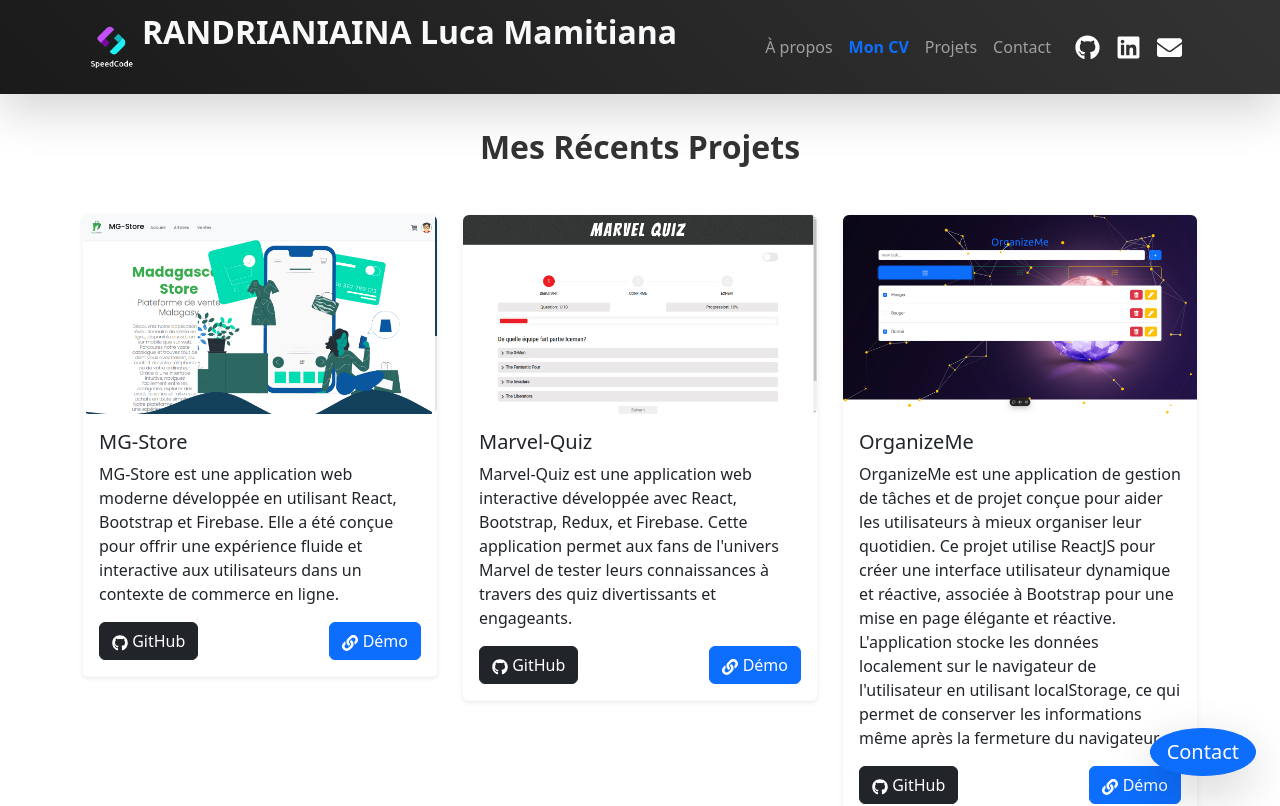
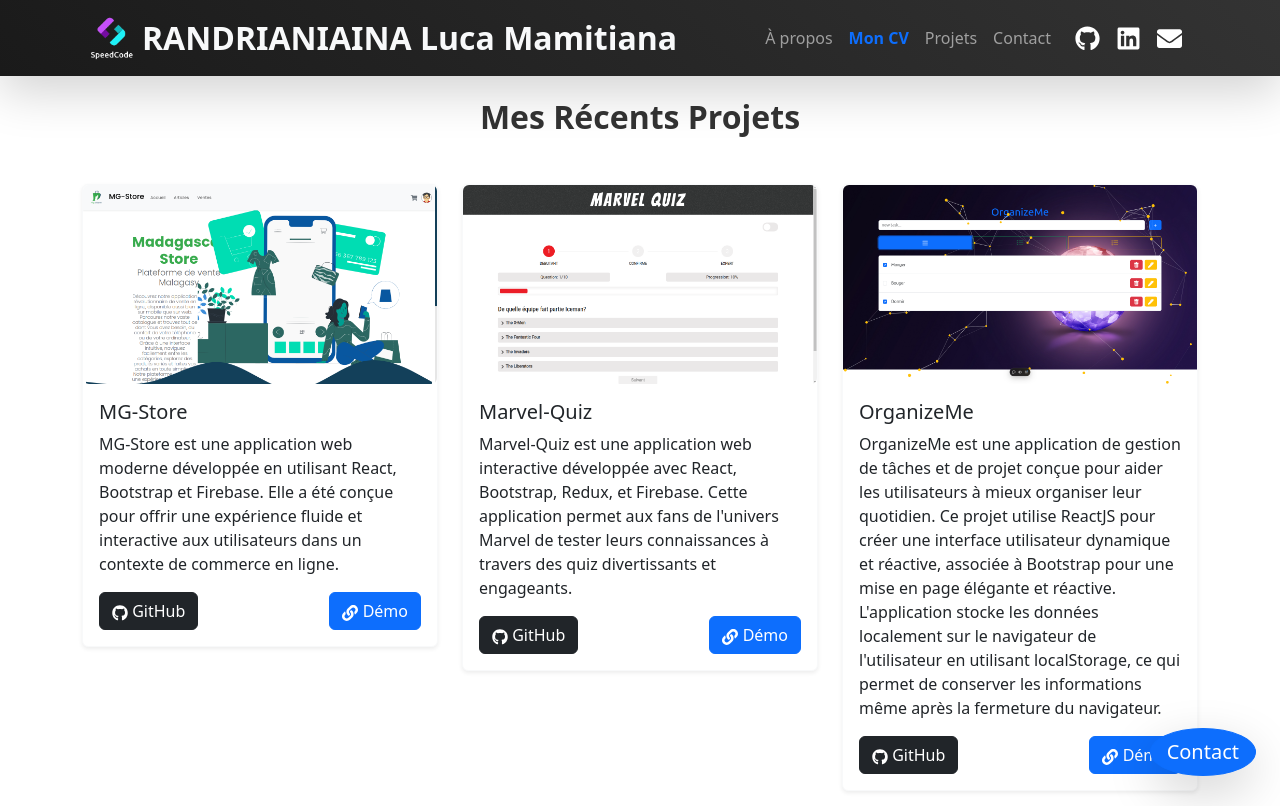
Before and after one commit to LucaM0001/mon-portfolio, a React (Vite) app: page /projects in a window 1280 px wide. Shown: the top 806 px of the page. Built offline with nearby package versions, Linux system fonts and the light colour scheme.

Commit message:
Mise a jour du Header

```diff
--- a/src/components/Contact/Contact.jsx
+++ b/src/components/Contact/Contact.jsx
@@ -43,7 +43,7 @@
   }
 
   return (
-    <section className="container pt-5 pb-2">
+    <section className="container py-5">
       <h2>Contactez-moi</h2>
       <form onSubmit={handleSubmit(onSubmit)} autoComplete="off">
         <div className="mb-3">
--- a/src/components/CuriculumVitae/CuriculumVitae.jsx
+++ b/src/components/CuriculumVitae/CuriculumVitae.jsx
@@ -71,7 +71,7 @@
   })
 
   return (
-    <div style={{ marginTop: "9rem" }}>
+    <div style={{ marginTop: "6rem" }}>
       {/* Boutons d'exportation */}
       <div className="text-center mt-4">
         <ButtonGroup aria-label="Export options">
--- a/src/components/Header/Header.jsx
+++ b/src/components/Header/Header.jsx
@@ -14,9 +14,15 @@
             alt="logo"
             className="logo-img"
           />
-          <Link className="navbar-brand" to="/">
-            <h2 className="text-light">RANDRIANIAINA Luca Mamitiana</h2>
+
+          {/* Nom visible uniquement sur grand écran */}
+          <Link
+            className="navbar-brand d-none d-lg-flex align-items-center"
+            to="/"
+          >
+            <h2 className="text-light mb-0">RANDRIANIAINA Luca Mamitiana</h2>
           </Link>
+
           <button
             className="navbar-toggler"
             type="button"
@@ -28,9 +34,17 @@
           >
             <span className="navbar-toggler-icon"></span>
           </button>
+
           {/* Liens de navigation */}
           <div className="collapse navbar-collapse" id="navbarNav">
             <ul className="navbar-nav ms-auto">
+              {/* Nom visible uniquement sur mobile */}
+              <li className="nav-item d-lg-none">
+                <Link className="nav-link text-light fw-bold" to="/">
+                  RANDRIANIAINA Luca Mamitiana
+                </Link>
+              </li>
+
               <li className="nav-item">
                 <Link className="nav-link hover-underline-animation" to="/">
                   À propos
@@ -61,6 +75,7 @@
                 </Link>
               </li>
             </ul>
+
             {/* Icônes des réseaux sociaux avec animations */}
             <div className="d-flex ms-3">
               <a
--- a/src/components/Projects/Projects.jsx
+++ b/src/components/Projects/Projects.jsx
@@ -60,13 +60,13 @@
         "Country API est une application web permettant d'afficher des informations détaillées sur les pays du monde entier en utilisant une API REST. L'application utilise ReactJS pour la création de l'interface utilisateur dynamique, Bootstrap pour la mise en page responsive, et Axios pour effectuer des requêtes HTTP vers l'API. L'objectif est de fournir une interface simple et efficace pour explorer des données géographiques, politiques et économiques des pays",
       github: "https://github.com/LucaM0001/API_REST_Country",
       demo: "https://api-rest-country-zeta.vercel.app/",
-      image: "/public/coutry-wise.png",
+      image: "/coutry-wise.png",
       disabled: false,
     },
   ])
 
   return (
-    <section id="projects" className="container py-5">
+    <section id="projects" className="container pt-5">
       <h2 className="text-center mb-5">Mes Récents Projets</h2>
       <div className="row">
         {projects.map((project) => (
--- a/src/index.css
+++ b/src/index.css
@@ -11,7 +11,7 @@
 }
 
 section {
-  margin-top: 80px;
+  margin-top: 50px;
 }
 
 footer {
```
